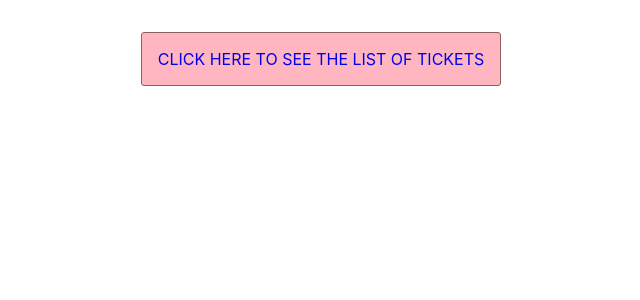
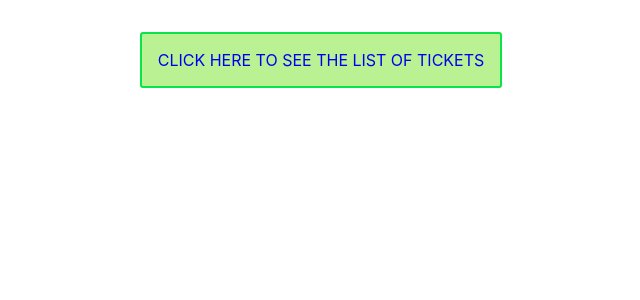
Before and after one commit to aliravn/virtual-list-challenge, a React (Create React App) app: page / in a window 1280 px wide. Shown: the top 300 px of the page, without its empty margins (319-959 px from the left). Built offline with nearby package versions, Linux system fonts and the light colour scheme.

Commit message:
update navigation link color to stand out from the list colors

```diff
--- a/src/pages/App/App.module.scss
+++ b/src/pages/App/App.module.scss
@@ -42,14 +42,14 @@
 
 	li {
 		padding: 1rem;
-		background-color: #ffb6c1;
-		border: 1px solid rgb(141, 96, 96);
+		background-color: #b9f193;
+		border: 2px solid rgb(8, 228, 74);
 		border-radius: 3px;
 		cursor: pointer;
 	}
 
 	li:hover {
-		background-color: #eb8e9c;
+		background-color: #c7f375;
 	}
 
 	li:active {
```
